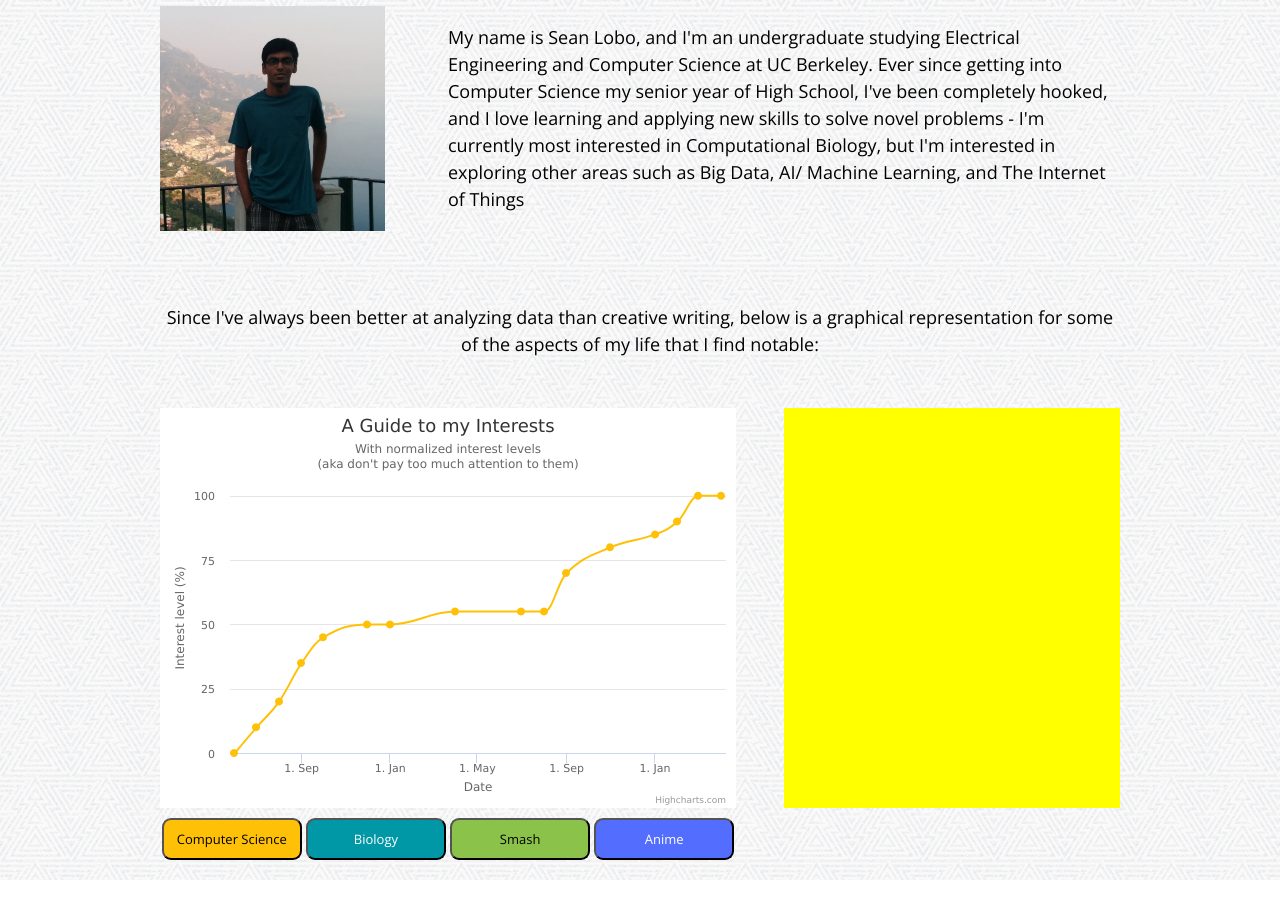
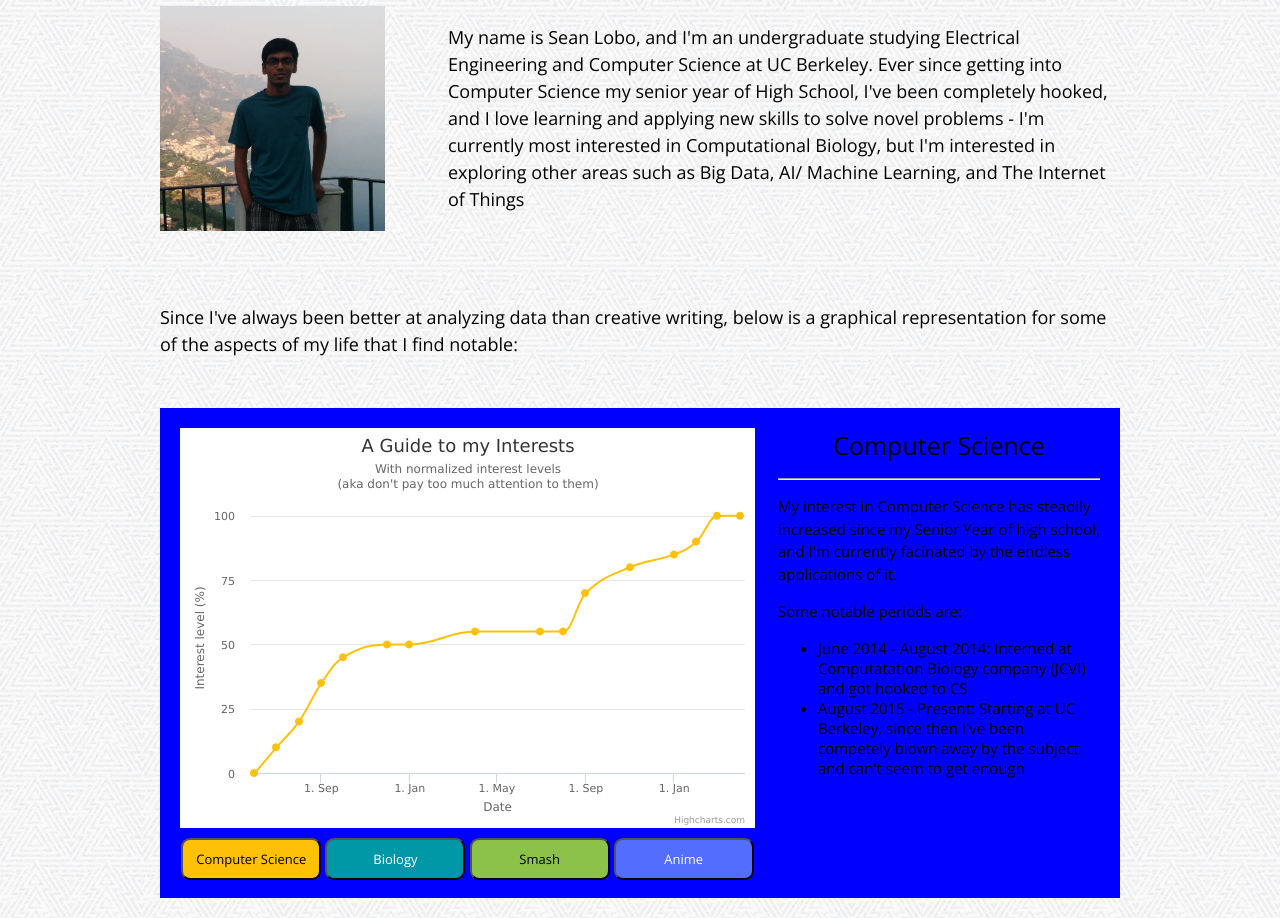
Before and after one commit to seanlobo/seanlobo.github.io, a plain HTML site: page index.html in a window 1280 px wide. Shown: the part 243-1161 px from the top of the page. Before the commit the page ends 1123 px from the top, so only its background shows below. Drawn offline with nearby package versions, Linux system fonts and the light colour scheme.

Commit message:
Add html, css, js for graph on home page

```diff
--- a/assets/css/index.css
+++ b/assets/css/index.css
@@ -12,6 +12,7 @@ body {
 p {
 	line-height: 1.5;
 	font-size: 18px;
+	text-align: left;
 }
 
 .nav-element a {
@@ -77,6 +78,12 @@ h1 {
 	display: inline-block;
 }
 
+.all-chart {
+	background-color: blue;
+	height: 450px;
+	padding: 20px;
+}
+
 .chart-intro {
 	margin-bottom: 50px;
 }
@@ -86,19 +93,22 @@ h1 {
 	height: 400px;
 	display: block;
 	margin-bottom: 10px;
+	position: relative;
 }
 
 .buttons, #chart {
 	float: left;
-	width: 60%;
+	width: 575px;
 }
 
-.chart-control {
+.chart-data {
 	float: right;
 	width: 35%;
 	height: 100%;
 	margin-left: 20px;
-	background-color: yellow;
+	position: absolute;
+	right: 0;
+	/*background-color: yellow;*/
 }
 
 .buttons {
@@ -155,6 +165,24 @@ button[data-chart="3"] {
 	background: #536DFE;
 }
 
+.chart-text {
+	visibility: hidden;
+	position: absolute;
+	width: 100%;
+}
+
+.chart-text h1 {
+	font-size: 25px;
+	margin-top: 0;
+	width: 100%;
+}
+
+.chart-text p, .chart-text ul {
+	font-size: 15px;
+	text-align: left;
+}
+
+
 footer {
 	margin-bottom: 20px;
 }
--- a/assets/js/charts.js
+++ b/assets/js/charts.js
@@ -98,13 +98,16 @@ $(function () {
                 [Date.UTC(2015, 7), 40], // Senior year ends
                 [Date.UTC(2015, 9), 45],
                 [Date.UTC(2015, 11), 50],
+                [Date.UTC(2016, 0), 45],
                 [Date.UTC(2016, 1), 60],
-                [Date.UTC(2016, 3), 70],
+                [Date.UTC(2016, 2), 75],
+                [Date.UTC(2016, 3), 80],
             ]
         }, {
             name: 'Anime',
             color: "#536DFE",
             data: [
+                [Date.UTC(2013, 11), 0],
                 [Date.UTC(2014, 0), 0], // New years Junior year
                 [Date.UTC(2014, 1), 10],
                 [Date.UTC(2014, 2), 20],
@@ -127,20 +130,24 @@ $(function () {
     var clearGraphs = function() {
         var chart = $('#chart').highcharts();
         for (i = 0; i < chart.series.length; i++) {
+            $(".chart-data").find("[data-chart='" + i + "']").css("visibility", "hidden");
             chart.series[i].hide();
         }
     };
 
-    clearGraphs();
-    $('#chart').highcharts().series[0].show();
-
-
     $(".chart-button").click(function() {
         clearGraphs();
         var chart = $('#chart').highcharts();
-        var series = chart.series[$(this).data("chart")];
+        var topic = $(this).data("chart");
+        var series = chart.series[topic];
+
+        $("div").find("[data-chart='" + topic + "']").css("visibility", "visible");
         series.show();
     });
+
+
+    clearGraphs();
+    $('.buttons').find("[data-chart='0']").click();
 
 
     // my attempt to automate setting the colors of buttons
--- a/index.html
+++ b/index.html
@@ -27,10 +27,68 @@
 			</div>
 			<p class="chart-intro">Since I've always been better at analyzing data than creative writing, below is a graphical representation for some of the aspects of my life that I find notable:</p>
 
+			<div class="all-chart">
 				<div class="chart-area">
 					<div id="chart"></div>
-				<div class="chart-control">
+					<div class="chart-data">
+						<div class="chart-text" data-chart="0">
+							<h1>Computer Science</h1>
+							<hr></hr>
+							<p>My interest in Computer Science has steadily increased since my Senior
+								Year of high school, and I'm currently facinated by the endless
+								applications of it.</p>
+							<p>Some notable periods are:</p>
+							<p>
+								<ul>
+									<li>June 2014 - August 2014: Interned at Computatation Biology company
+										(JCVI) and got hooked to CS</li>
+									<li>August 2015 - Present: Starting at UC Berkeley, since then I've been
+										competely blown away by the subject and can't seem to get enough
+								</ul>
+							</p>
 
+						</div>
+						<div class="chart-text" data-chart="1">
+							<h1>Biology</h1>
+							<hr></hr>
+							<p>I've been intersted in Biology ever since middle school, and for a while
+								I thought I would end up majoring in it. That changed when I found out about
+								Computer Science, but I'm still extremely intersted in biology and applications in the field.</p>
+							<p>Some notable periods are:</p>
+							<p>
+								<ul>
+									<li>August 2012: I enroll in AP Biology, and learn much more about the field</li>
+									<li>September 2013: I start coaching the Science Olympiad event 'Designer Genes' at my high school</li>
+									<li>June 2014 - August 2014: I start to shift my focus to Computer Science, but maintain an interest in the field</li>
+								</ul>
+							</p>
+						</div>
+						<div class="chart-text" data-chart="2">
+							<h1>Smash</h1>
+							<hr></hr>
+							<p>I got into Super Smash Bros (Melee) near the end of high school, and I continue to play the game. I currently occupy the unique purgatory of being too good for casual play yet not good enough for competetive games.</p>
+							<p>Some notable periods are:</p>
+							<p>
+								<ul>
+									<li>June 2014: Play in a high school tournament during the end of classes and get interestd in playing more</li>
+									<li>January 2015 - May 2015: Start playing more and more with friends after finishing college apps</li>
+									<li>February 2016 - Present: Get a setup in my college dorm and start to level up</li>
+								</ul>
+							</p>
+						</div>
+						<div class="chart-text" data-chart="3">
+							<h1>Anime</h1>
+							<hr></hr>
+							<p>I never thought I'd get into anime, but lo and behold just like almost everyone else I did</p>
+							<p>Some notable periods are:</p>
+							<p>
+								<ul>
+									<li>February 2014: Watch my first show (Attack on Titan) and get interested</li>
+									<li>June 2014: Start a fulltime internship at JCVI and stabalize</li>
+									<li>January 2015 - March 2015: One Piece</li>
+								</ul>
+							</p>
+						</div>
 					</div>
 				</div>
 				<div class="buttons">
@@ -38,6 +96,7 @@
 					<button class="chart-button" data-chart="1">Biology</button>
 					<button class="chart-button" data-chart="2">Smash</button>
 					<button class="chart-button" data-chart="3">Anime</button>
+				</div>
 			</div>
 
 
```
Lines whose indentation alone changed are shown as unchanged.
